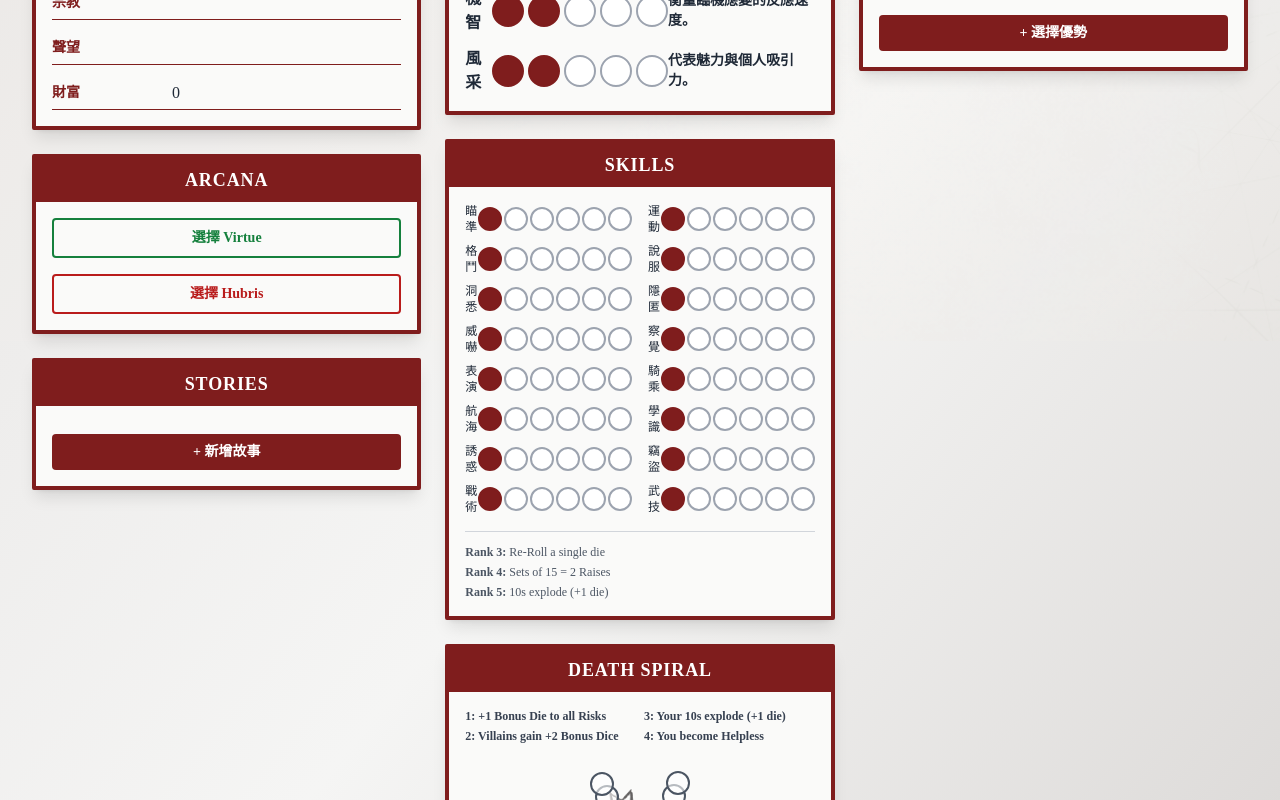
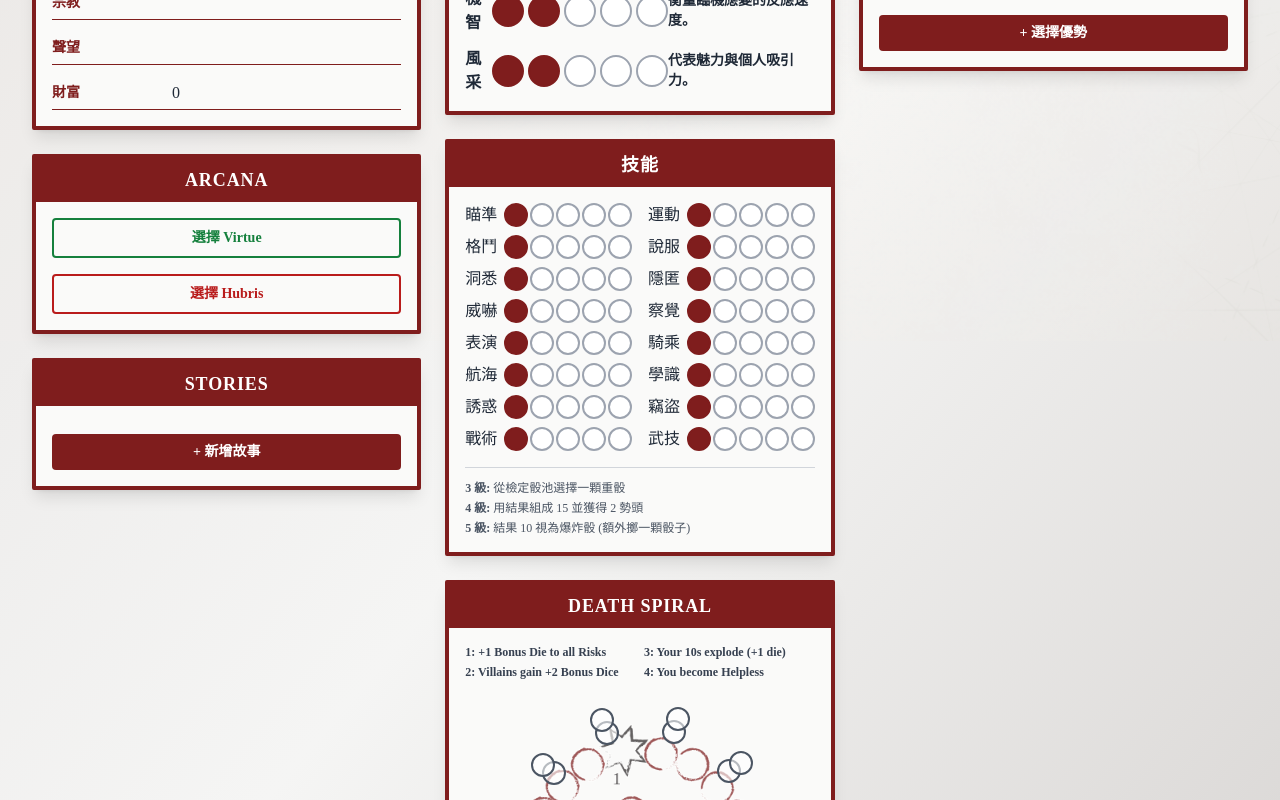
Before and after one commit to SassTTRPGtools/7thsea2nd, a Nuxt app: page /2ndCharacter in a window 1280 px wide. Shown: the part 459-1259 px from the top of the page. Built offline with nearby package versions, Linux system fonts and the light colour scheme; a web font is replaced by a local one.

Commit message:
技能完成

```diff
--- a/app/components/SkillsSection.vue
+++ b/app/components/SkillsSection.vue
@@ -2,7 +2,7 @@
   <div class="bg-stone-50 border-4 border-red-900 rounded-sm shadow-lg">
     <!-- 標題欄 -->
     <div class="bg-red-900 text-white text-center py-2 px-4">
-      <h2 class="text-lg font-bold uppercase tracking-wider">Skills</h2>
+      <h2 class="text-lg font-bold uppercase tracking-wider">技能</h2>
     </div>
 
     <!-- 內容區 -->
@@ -12,13 +12,22 @@
         <div
           v-for="(skill, index) in skills"
           :key="skill.key"
-          class="flex items-center justify-between"
+          class="flex items-center justify-between group"
         >
-          <span class="text-xs font-medium text-gray-800 w-20">{{ skill.name }}</span>
+          <div class="relative">
+            <span class="text-x font-medium text-gray-800 w-20 cursor-help">{{ skill.name }}</span>
+            <!-- 懸停提示框 -->
+            <div class="absolute left-0 bottom-full mb-2 hidden group-hover:block w-64 bg-gray-900 text-white text-xs rounded-lg px-3 py-2 shadow-xl z-50">
+              <div class="font-semibold mb-1">{{ skill.name }}</div>
+              <div class="text-gray-200">{{ skill.description }}</div>
+              <!-- 小三角形箭頭 -->
+              <div class="absolute top-full left-4 -mt-1 border-4 border-transparent border-t-gray-900"></div>
+            </div>
+          </div>
 
           <div class="flex gap-0.5">
             <button
-              v-for="n in 6"
+              v-for="n in 5"
               :key="n - 1"
               @click="setSkillValue(skill.key, n - 1)"
               :class="[
@@ -35,9 +44,9 @@
 
       <!-- 技能說明 -->
       <div class="mt-4 pt-3 border-t border-gray-300 text-xs text-gray-600 space-y-1">
-        <p><strong>Rank 3:</strong> Re-Roll a single die</p>
-        <p><strong>Rank 4:</strong> Sets of 15 = 2 Raises</p>
-        <p><strong>Rank 5:</strong> 10s explode (+1 die)</p>
+        <p><strong>3 級:</strong> 從檢定骰池選擇一顆重骰</p>
+        <p><strong>4 級:</strong> 用結果組成 15 並獲得 2 勢頭</p>
+        <p><strong>5 級:</strong> 結果 10 視為爆炸骰 (額外擲一顆骰子)</p>
       </div>
     </div>
   </div>
```
